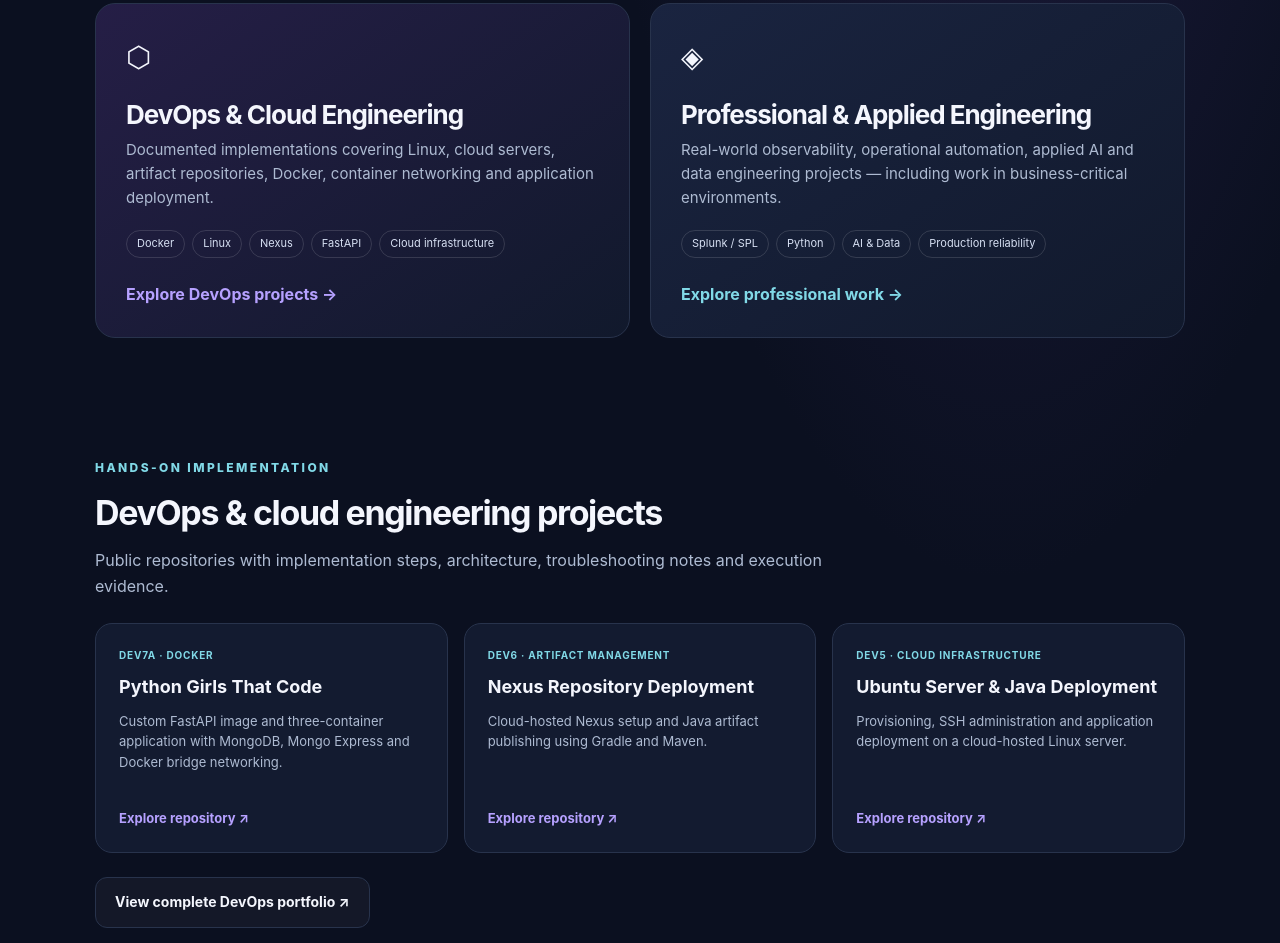
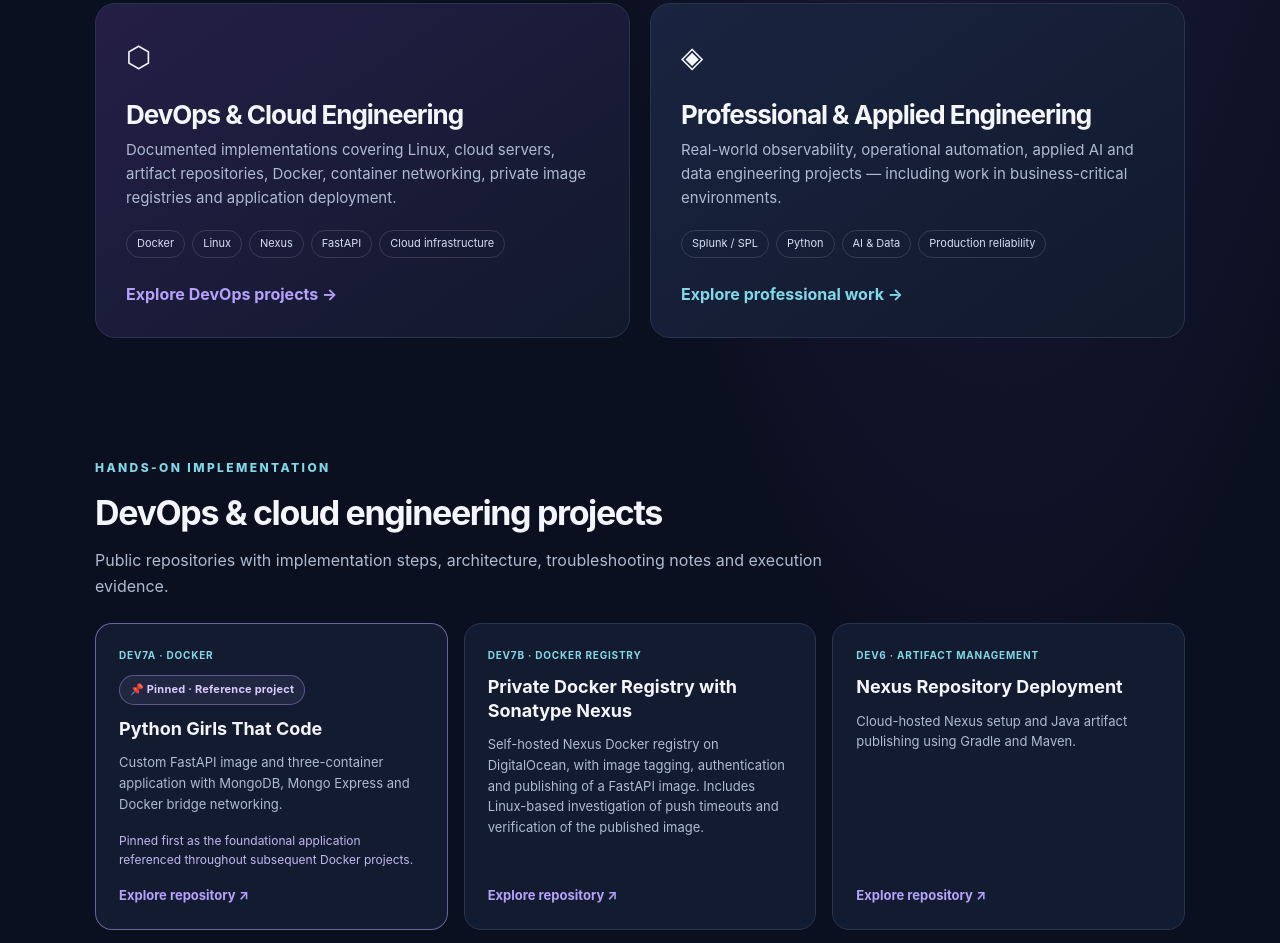
Before and after one commit to ChiomaScripts/Engineering-Portfolio, a plain HTML site: page index.html in a window 1280 px wide. Shown: the part 1080-2023 px from the top of the page. Drawn offline with Linux system fonts and the light colour scheme.

Commit message:
Update index.html

```diff
--- a/index.html
+++ b/index.html
@@ -1,4 +1,3 @@
-
 <!DOCTYPE html>
 <html lang="en">
 <head>
@@ -107,6 +106,15 @@ section{padding:60px 0}
   text-transform:uppercase;font-size:10px;
 }
 .project h3{font-size:18px;line-height:1.3;margin:12px 0}
+/* Keep Dev7a visibly pinned as the reference application for later projects. */
+.project.pinned{border-color:#b6a1ff88}
+.pin-label{
+  display:inline-flex;align-items:center;align-self:flex-start;
+  margin-top:12px;padding:5px 10px;border-radius:999px;
+  border:1px solid #b6a1ff66;background:#b6a1ff16;
+  color:#d7cbff;font-size:11px;font-weight:750;letter-spacing:.02em;
+}
+.project .pin-explanation{font-size:12px;color:#c4b7f0;margin-top:0}
 .project p{font-size:13px;color:var(--muted);margin:0 0 16px}
 .project a{
   color:var(--purple);font-size:13px;
@@ -268,8 +276,8 @@ section{padding:60px 0}
       <h3>DevOps &amp; Cloud Engineering</h3>
       <p>
         Documented implementations covering Linux, cloud servers,
-        artifact repositories, Docker, container networking and
-        application deployment.
+        artifact repositories, Docker, container networking, private
+        image registries and application deployment.
       </p>
       <div class="tags">
         <span class="tag">Docker</span>
@@ -310,14 +318,27 @@ section{padding:60px 0}
     </p>
   </div>
   <div class="projectgrid">
-    <article class="project">
+    <article class="project pinned">
       <small>Dev7a · Docker</small>
+      <span class="pin-label" aria-label="Pinned reference project">📌 Pinned · Reference project</span>
       <h3>Python Girls That Code</h3>
       <p>
         Custom FastAPI image and three-container application with MongoDB,
         Mongo Express and Docker bridge networking.
       </p>
+      <p class="pin-explanation">Pinned first as the foundational application referenced throughout subsequent Docker projects.</p>
       <a href="https://github.com/ChiomaScripts/Dev7a-docker-python" rel="noopener" target="_blank">Explore repository ↗</a>
+    </article>
+
+    <article class="project">
+      <small>Dev7b · Docker registry</small>
+      <h3>Private Docker Registry with Sonatype Nexus</h3>
+      <p>
+        Self-hosted Nexus Docker registry on DigitalOcean, with image tagging,
+        authentication and publishing of a FastAPI image. Includes Linux-based
+        investigation of push timeouts and verification of the published image.
+      </p>
+      <a href="https://github.com/ChiomaScripts/Dev7b-docker-nexus-registry" rel="noopener" target="_blank">Explore repository ↗</a>
     </article>
 
     <article class="project">
```
